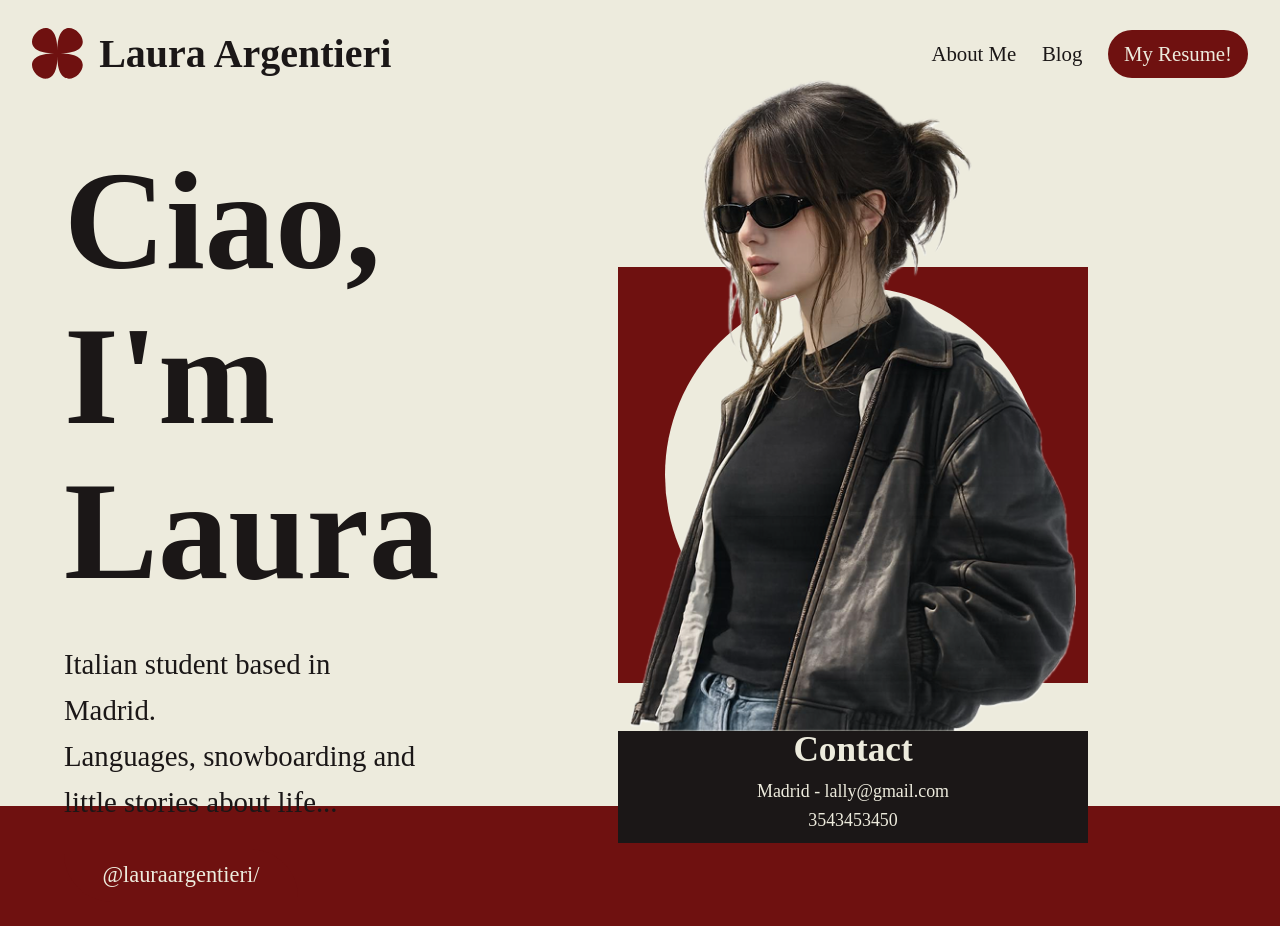
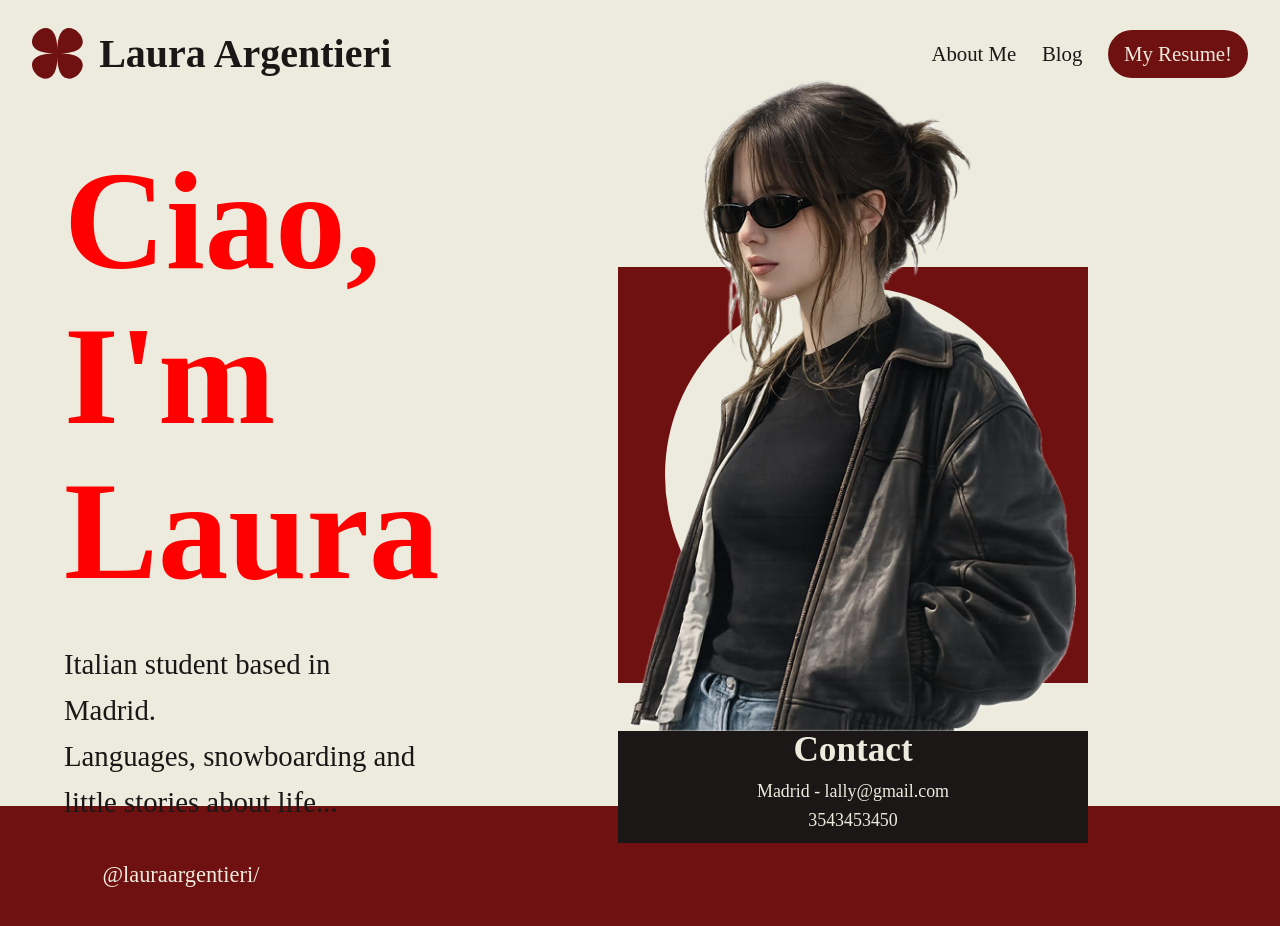
Before and after one commit to nisossssss/portfoliosapp, a React (Vite) app: page / in a window 1280 px wide. Shown: the top 926 px of the page. Built offline with nearby package versions, Linux system fonts and the light colour scheme; a web font is replaced by a local one.

Commit message:
Test red Title

```diff
--- a/src/components/Hero.css
+++ b/src/components/Hero.css
@@ -21,7 +21,7 @@
   line-height: 1.1;
   font-size: clamp(6rem, 11vw, 11rem);
   margin-bottom: 1rem;
-  color: red;
+  color: red !important;
 }
 
 .hero-section p {
```
